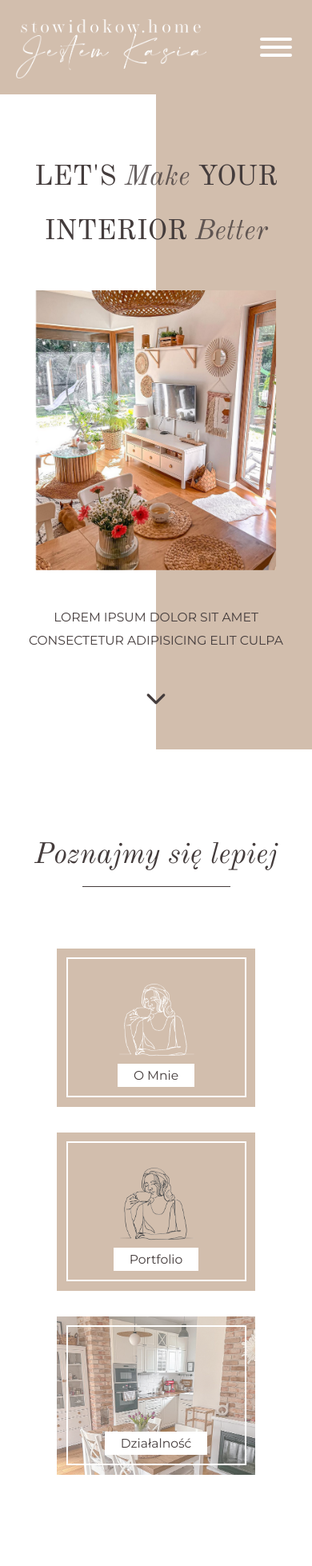
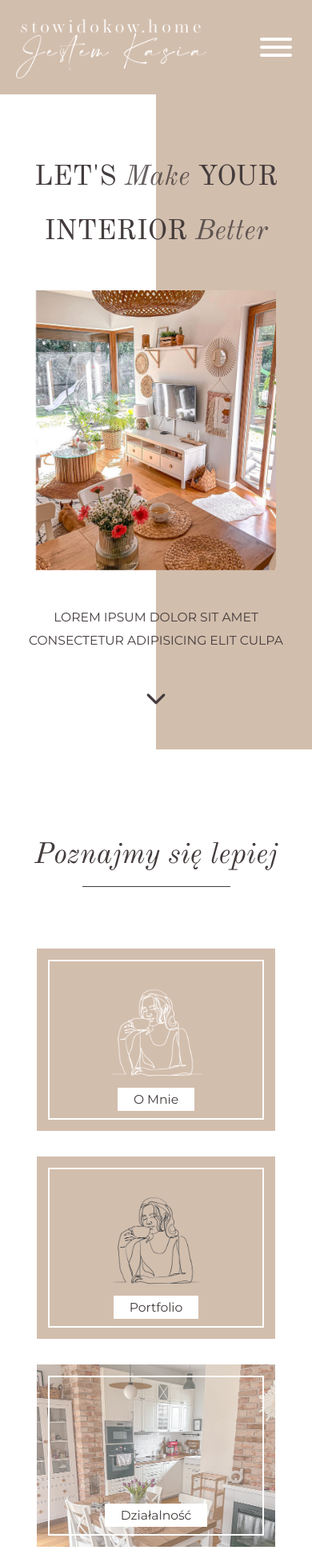
Before and after one commit to JerryWski/kathia-site, a React (Create React App) app: page / in a window 390 px wide. Shown: the top 1958 px of the page at 80% size. Before the commit the page ends 1871 px from the top, so only its background shows below. Built offline with nearby package versions, Linux system fonts and the light colour scheme; a web font is replaced by a local one.

Commit message:
resizing boxes

```diff
--- a/src/components/SectionBoxes.module.css
+++ b/src/components/SectionBoxes.module.css
@@ -25,14 +25,14 @@
   justify-content: space-evenly;
   align-items: center;
   flex-wrap: wrap;
-  border: 1px solid white;
+  border: 1px solid var(--white);
 }
 .box_one,
 .box_two,
 .box_three {
   position: relative;
   background-color: var(--beige);
-  border: 1px solid white;
+  border: 1px solid var(--white);
   width: 350px;
   height: 300px;
   display: flex;
@@ -72,7 +72,7 @@
 
 .box_border {
   position: absolute;
-  border: 2px solid white;
+  border: 2px solid var(--white);
   width: 300px;
   align-self: center;
   /* top: 5%;
@@ -91,14 +91,14 @@
   color: var(--black);
   isolation: isolate;
   padding: 10px 25px;
-  background-color: white;
+  background-color: var(--white);
 }
 @media (max-width: 500px) {
   .box_one,
   .box_two,
   .box_three {
-    width: 250px;
-    height: 200px;
+    width: 300px;
+    height: 230px;
   }
   .box_one__link,
   .box_two__link,
@@ -108,7 +108,7 @@
     padding: 5px 20px;
   }
   .box_border {
-    width: 225px;
-    height: 175px;
+    width: 270px;
+    height: 200px;
   }
 }
```
